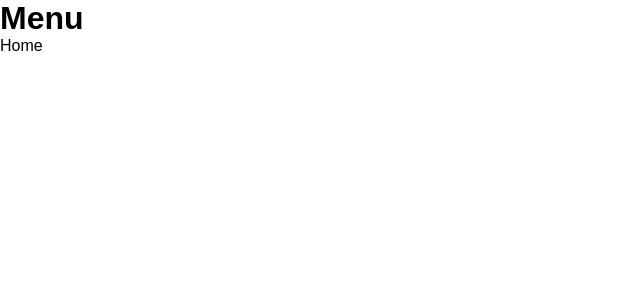
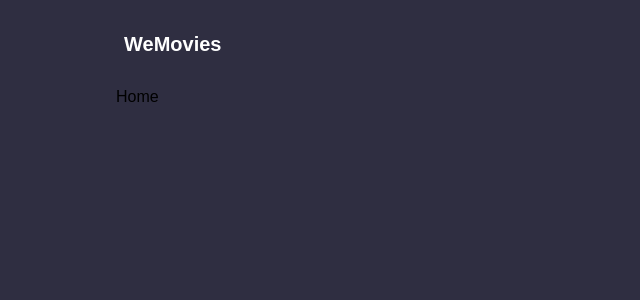
Before and after one commit to YuriODantas/e-commerce-films, a React (Vite) app: page / in a window 1280 px wide. Shown: the top 300 px of the page, without its empty margins (0-640 px from the left). Built offline with nearby package versions, Linux system fonts and the light colour scheme.

Commit message:
feat: create container and header components

```diff
--- /dev/null
+++ b/src/components/Container/index.ts
@@ -0,0 +1,16 @@
+import styled from 'styled-components'
+
+export const Container = styled.main`
+  background-color: ${({ theme }) => theme.palette['blue-700']};
+  width: 100vw;
+  height: 100vh;
+  display: flex;
+  flex-direction: column;
+  align-items: center;
+`
+
+export const Content = styled.section`
+  width: 100%;
+  max-width: 1080px;
+  padding: 0 16px;
+`
--- /dev/null
+++ b/src/components/Header/index.tsx
@@ -0,0 +1,11 @@
+import { Cart } from '../Cart'
+import { HeaderStyleContainer, HeaderStyleLogo } from './styles'
+
+export function Header() {
+  return (
+    <HeaderStyleContainer>
+      <HeaderStyleLogo>WeMovies</HeaderStyleLogo>
+      <Cart />
+    </HeaderStyleContainer>
+  )
+}
--- /dev/null
+++ b/src/components/Header/styles.ts
@@ -0,0 +1,17 @@
+import styled from 'styled-components'
+
+export const HeaderStyleContainer = styled.header`
+  width: 100%;
+  max-width: 1080px;
+  min-height: 88px;
+  display: flex;
+  justify-content: space-between;
+  align-items: center;
+  padding: 16px 24px;
+`
+
+export const HeaderStyleLogo = styled.h1`
+  color: ${({ theme }) => theme.palette['white-100']};
+  font-weight: bold;
+  font-size: 1.25rem;
+`
--- a/src/pages/_layouts/app.tsx
+++ b/src/pages/_layouts/app.tsx
@@ -1,13 +1,16 @@
 import { Outlet } from 'react-router-dom'
+
+import { Container, Content } from '../../components/Container'
+import { Header } from '../../components/Header'
 
 export function AppLayout() {
   return (
-    <div>
-      <h1>Menu</h1>
+    <Container>
+      <Header />
 
-      <div>
+      <Content>
         <Outlet />
-      </div>
-    </div>
+      </Content>
+    </Container>
   )
 }
--- a/src/styles/global.ts
+++ b/src/styles/global.ts
@@ -5,5 +5,6 @@ export const GlobalStyles = createGlobalStyle`
     font-family: 'Open-sans', sans-serif;
     padding: 0;
     margin: 0;
+    box-sizing: border-box;
   }
 `
--- a/src/styles/theme.ts
+++ b/src/styles/theme.ts
@@ -4,7 +4,8 @@ export const theme = {
     'blue-300': '#0073A1',
     'blue-700': '#2F2E41',
     'green-300': '#039B00',
-    'gray-100': '#999999',
+    'gray-100': '#C0C0C0',
+    'gray-300': '#999999',
     'gray-700': '#333333',
     'white-100': '#ffffff',
   },
```
